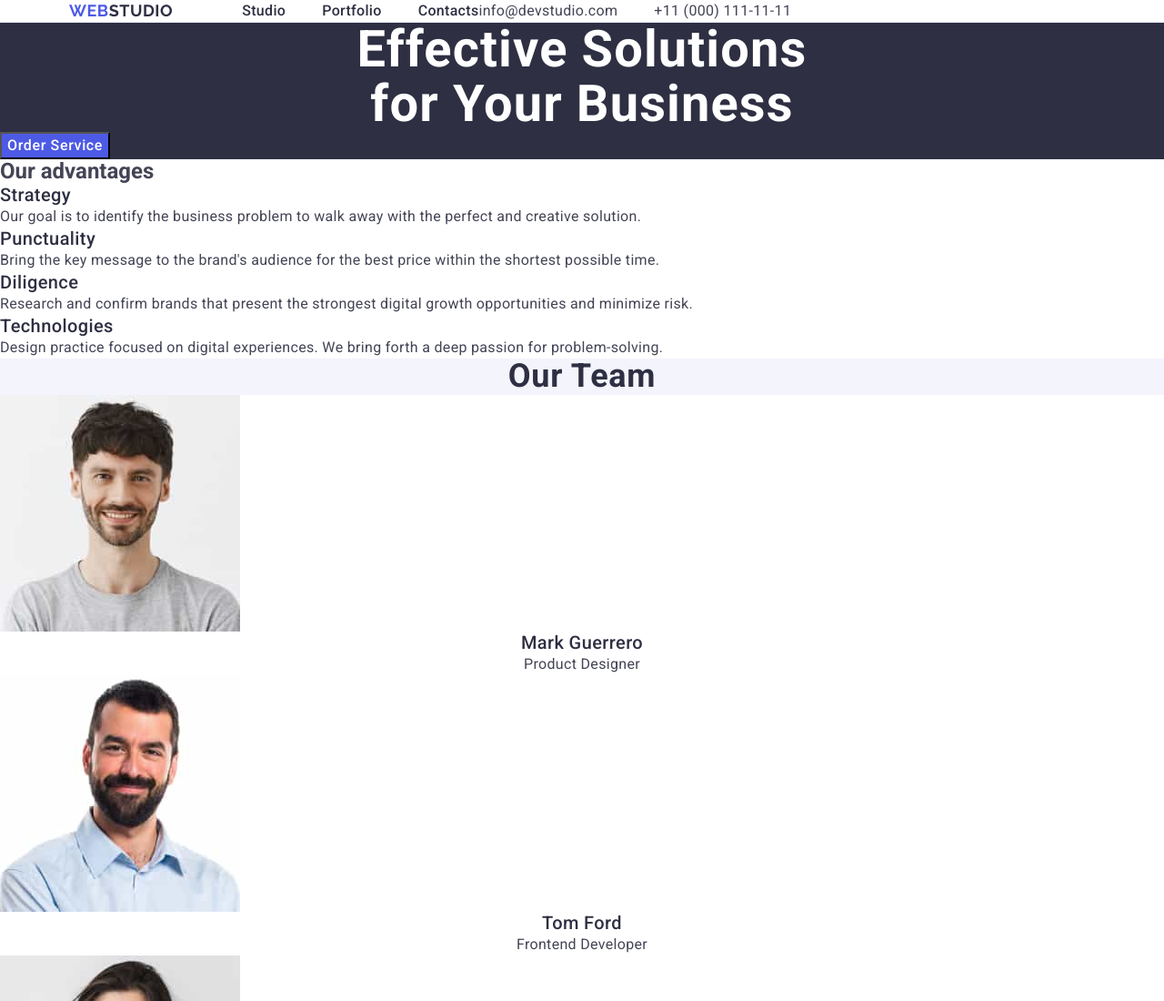
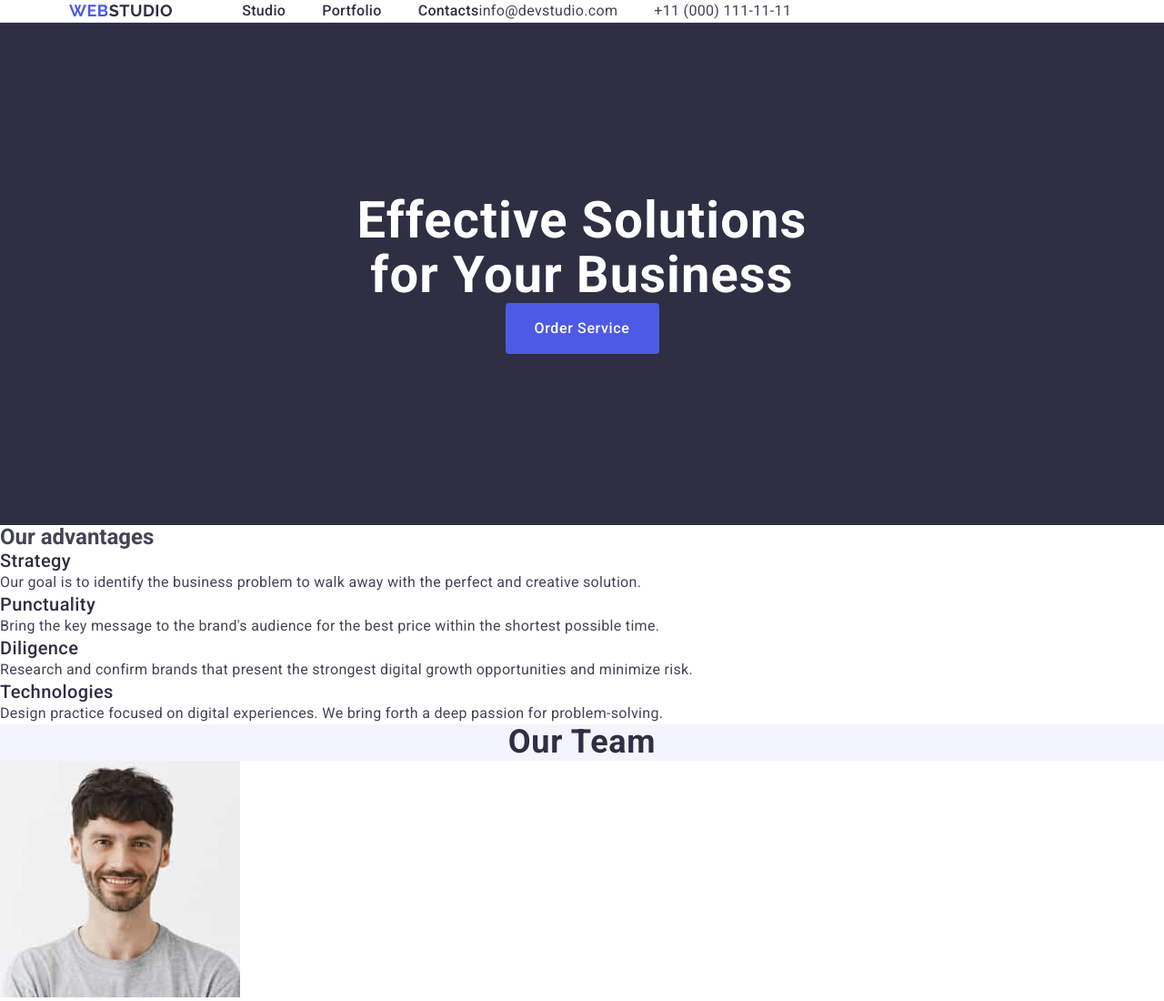
Before and after one commit to KoliaKosyanenko/goit-markup-hw-03, a plain HTML site: page index.html in a window 1280 px wide. Shown: the top 1100 px of the page at 91% size. Drawn offline with nearby package versions, Linux system fonts and the light colour scheme.

Commit message:
updated hero

```diff
--- a/css/styles.css
+++ b/css/styles.css
@@ -110,6 +110,7 @@ img {
 
 .hero {
     background-color: #2E2F42;
+    padding: 188px 0;
 }
 
 .hero-text {
@@ -120,6 +121,8 @@ img {
     font-weight: 700;
     line-height: 1.07;
     letter-spacing: 0.02em;
+    max-width: 496px;
+    margin: 0 auto;
     }
 
 .hero-button {
@@ -129,8 +132,14 @@ img {
     font-weight: 500;
     line-height: 1.5;
     letter-spacing: 0.04em;
-    background-color:#4D5AE5;
+    background-color:#4d5ae5;
     cursor: pointer;
+    display: block;
+    margin: 0 auto;
+    min-width: 169px;
+    height: 56px;
+    border: none;
+    border-radius: 4px;
 }
 
 .hero-button:hover
--- a/index.html
+++ b/index.html
@@ -32,8 +32,10 @@
     </header>
     <main>
         <section class="hero">
-            <h1 class="hero-text">Effective Solutions<br>for Your Business</h1>
-            <button type="button" class="hero-button">Order Service</button>
+            <div class="container">
+                <h1 class="hero-text">Effective Solutions<br>for Your Business</h1>
+                <button type="button" class="hero-button">Order Service</button>
+            </div>
         </section>
 
         <section>
```
